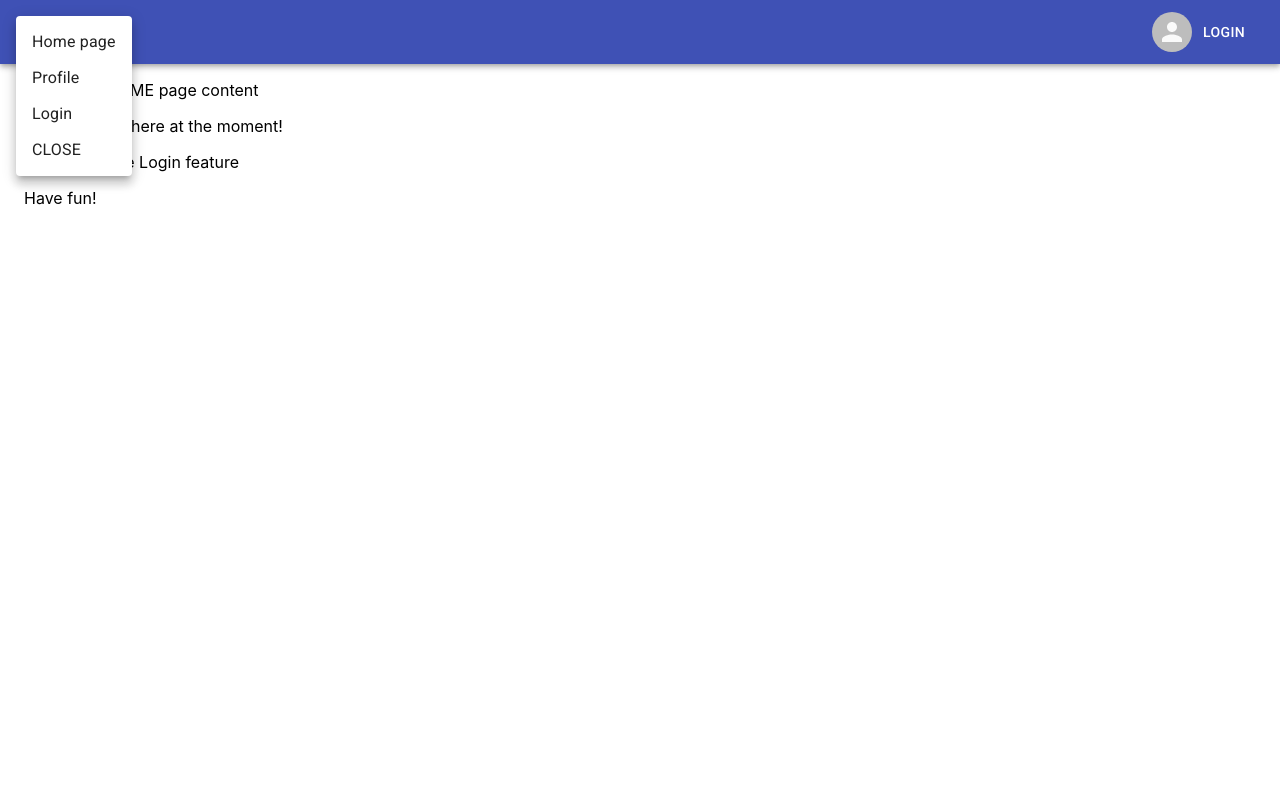
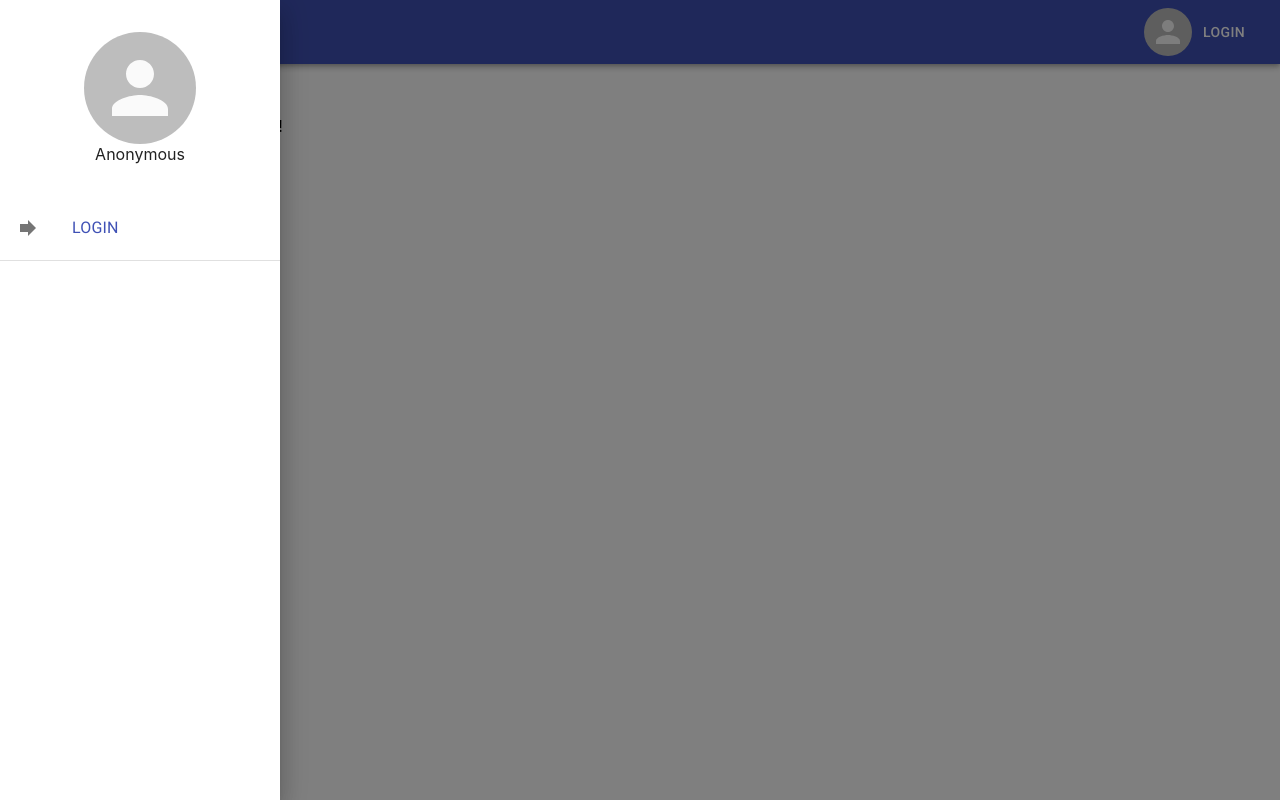
Before and after one commit to daniel-dominguez-daw/m14-daw-project, a React (Create React App) app: page / in a window 1280 px wide. Both pictures are taken after a click on the button "menu". Built offline with nearby package versions, Linux system fonts and the light colour scheme; no server answers.

Commit message:
feat: implemented drawer component without active states

```diff
--- a/src/components/CoreUI.js
+++ b/src/components/CoreUI.js
@@ -3,14 +3,33 @@ import { makeStyles } from '@material-ui/core/styles';
 
 // material-ui components
 import Container from '@material-ui/core/Container';
+import Box from '@material-ui/core/Box';
 import AppBar from '@material-ui/core/AppBar';
 import Avatar from '@material-ui/core/Avatar';
 import Toolbar from '@material-ui/core/Toolbar';
 import Typography from '@material-ui/core/Typography';
 import Button from '@material-ui/core/Button';
 import IconButton from '@material-ui/core/IconButton';
+import Drawer from '@material-ui/core/Drawer';
+import List from '@material-ui/core/List';
+import Divider from '@material-ui/core/Divider';
+import ListItem from '@material-ui/core/ListItem';
+import ListItemIcon from '@material-ui/core/ListItemIcon';
+import ListItemText from '@material-ui/core/ListItemText';
+
+// icons
+import ForwardIcon from '@material-ui/icons/Forward';
+import HomeIcon from '@material-ui/icons/Home';
+import ProfileIcon from '@material-ui/icons/AccountBox';
+import WorkspacesIcon from '@material-ui/icons/AccountTree';
+import SettingsIcon from '@material-ui/icons/Settings';
+import LogoutIcon from '@material-ui/icons/ExitToApp';
+
+/*
 import Menu from '@material-ui/core/Menu';
 import MenuItem from '@material-ui/core/MenuItem';
+*/
+
 import Fade from '@material-ui/core/Fade';
 import MenuIcon from '@material-ui/icons/Menu';
 import Link from '@material-ui/core/Link';
@@ -26,6 +45,17 @@ const useStyles = makeStyles((theme) => ({
   title: {
     flexGrow: 1,
   },
+  list: {
+      width: 280
+  },
+  small: {
+      width: theme.spacing(6),
+      height: theme.spacing(6)
+  },
+  large: {
+      width: theme.spacing(14),
+      height: theme.spacing(14)
+  }
 }));
 
 function CoreUI(props) {
@@ -34,6 +64,9 @@ function CoreUI(props) {
             isLoggedIn,
             title, displayName, avatar, children } = props;
 
+    const [open, setOpen] = useState(false);
+
+    /*
     const [ menuEl, setMenuEl ] = useState(null);
     const open = Boolean(menuEl);
 
@@ -44,6 +77,15 @@ function CoreUI(props) {
     const handleClose = () => {
         setMenuEl(null);
     };
+    */
+
+    const toggleDrawer = (open) => (e) => { console.log('toggleDrawer');
+        if(e.type === 'keydown' && (e.key === 'Tab' || e.key === 'Shift')) {
+            return;
+        }
+
+        setOpen(!open);
+    };
 
     // @todo check if you are logged in or not within app state and change UI
     // @todo pull userinfo context
@@ -51,13 +93,69 @@ function CoreUI(props) {
         <>
         <AppBar position="static">
             <Toolbar>
-                <IconButton  onClick={handleClick}
+                <IconButton onClick={toggleDrawer(open)}
                         edge="start"
                         className={classes.menuButton}
                         color="inherit"
                         aria-label="menu">
                     <MenuIcon />
                 </IconButton>
+                <Drawer anchor="left" open={open} onClose={toggleDrawer(open)} >
+                    <div className={classes.list}
+                         role="presentation"
+                    >
+                        <Box display="flex" justifyContent="center" flexDirection="column" alignItems="center" m={2} p={2}>
+                            <Avatar className={classes.large} alt={displayName} src={avatar} />
+                            <Typography variant="h5">
+                                {displayName}
+                            </Typography>
+                            <Typography variant="h9">
+                                { (isLoggedIn === false) ? "Anonymous" : "example@example.com"}
+                            </Typography>
+                        </Box>
+                        { (isLoggedIn === false) ?
+                            <List>
+                                <Link href={loginHref}>
+                                    <ListItem button key={"LOGIN"}>
+                                        <ListItemIcon><ForwardIcon /></ListItemIcon>
+                                        <ListItemText primary={"LOGIN"} />
+                                    </ListItem>
+                                </Link>
+                            </List>
+                        :
+                        <>
+                        <Divider />
+                        <List>
+                            <ListItem onClick={toggleDrawer(open)} button key={"Home"} component={RouterLink} to="/home">
+                                <ListItemIcon><HomeIcon /></ListItemIcon>
+                                <ListItemText primary={"Home"} />
+                            </ListItem>
+                            <ListItem onClick={toggleDrawer(open)} button key={"Profile"} component={RouterLink} to="/profile">
+                                <ListItemIcon><ProfileIcon /></ListItemIcon>
+                                <ListItemText primary={"Profile"} />
+                            </ListItem>
+                            <ListItem onClick={toggleDrawer(open)} button key={"Workspaces"} component={RouterLink} to="/workspaces">
+                                <ListItemIcon><WorkspacesIcon /></ListItemIcon>
+                                <ListItemText primary={"Workspaces"} />
+                            </ListItem>
+                            <ListItem onClick={toggleDrawer(open)} button key={"Settings"} component={RouterLink} to="/settings">
+                                <ListItemIcon><SettingsIcon /></ListItemIcon>
+                                <ListItemText primary={"Settings"} />
+                            </ListItem>
+                        </List>
+                        <Divider />
+                        <List>
+                            <ListItem onClick={toggleDrawer(open)} button key={"Logout"} component={RouterLink} to="/logout">
+                                <ListItemIcon><LogoutIcon /></ListItemIcon>
+                                <ListItemText primary={"Logout"} />
+                            </ListItem>
+                        </List>
+                        </>
+                        }
+                        <Divider />
+                    </div>
+                </Drawer>
+                {/*
                 <Menu
                     id="fade-menu"
                     anchorEl={menuEl}
@@ -77,11 +175,12 @@ function CoreUI(props) {
                     }
                     <MenuItem onClick={handleClose}>CLOSE</MenuItem>
                 </Menu>
+                */}
                 <Typography variant="h6" className={classes.title}>
                     {title}
                 </Typography>
 
-                <Avatar alt={displayName} src={avatar} />
+                <Avatar className={classes.small} alt={displayName} src={avatar} />
 
                 { (isLoggedIn === false) ?
                 <Button color="inherit">
```
